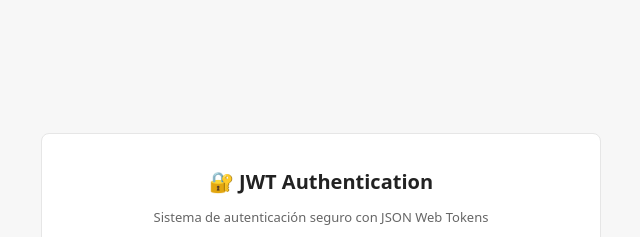
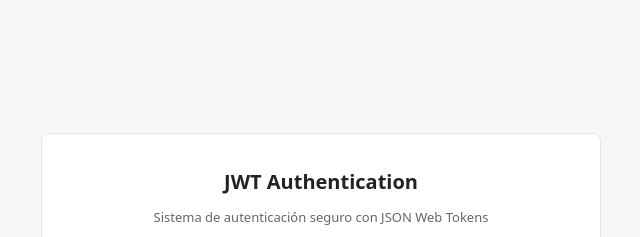
Before and after one commit to XartCircleX/JWT-login, a website: page public/index.html in a window 1280 px wide. Shown: the top 237 px of the page, without its empty margins (319-959 px from the left). Drawn offline with Linux system fonts and the light colour scheme.

Commit message:
cambios en la vista

```diff
--- a/public/index.html
+++ b/public/index.html
@@ -71,7 +71,7 @@
 </head>
 <body>
   <div class="container">
-    <h1>🔐 JWT Authentication</h1>
+    <h1>JWT Authentication</h1>
     <p class="subtitle">Sistema de autenticación seguro con JSON Web Tokens</p>
 
     <div id="alert" style="display: none;"></div>
```
